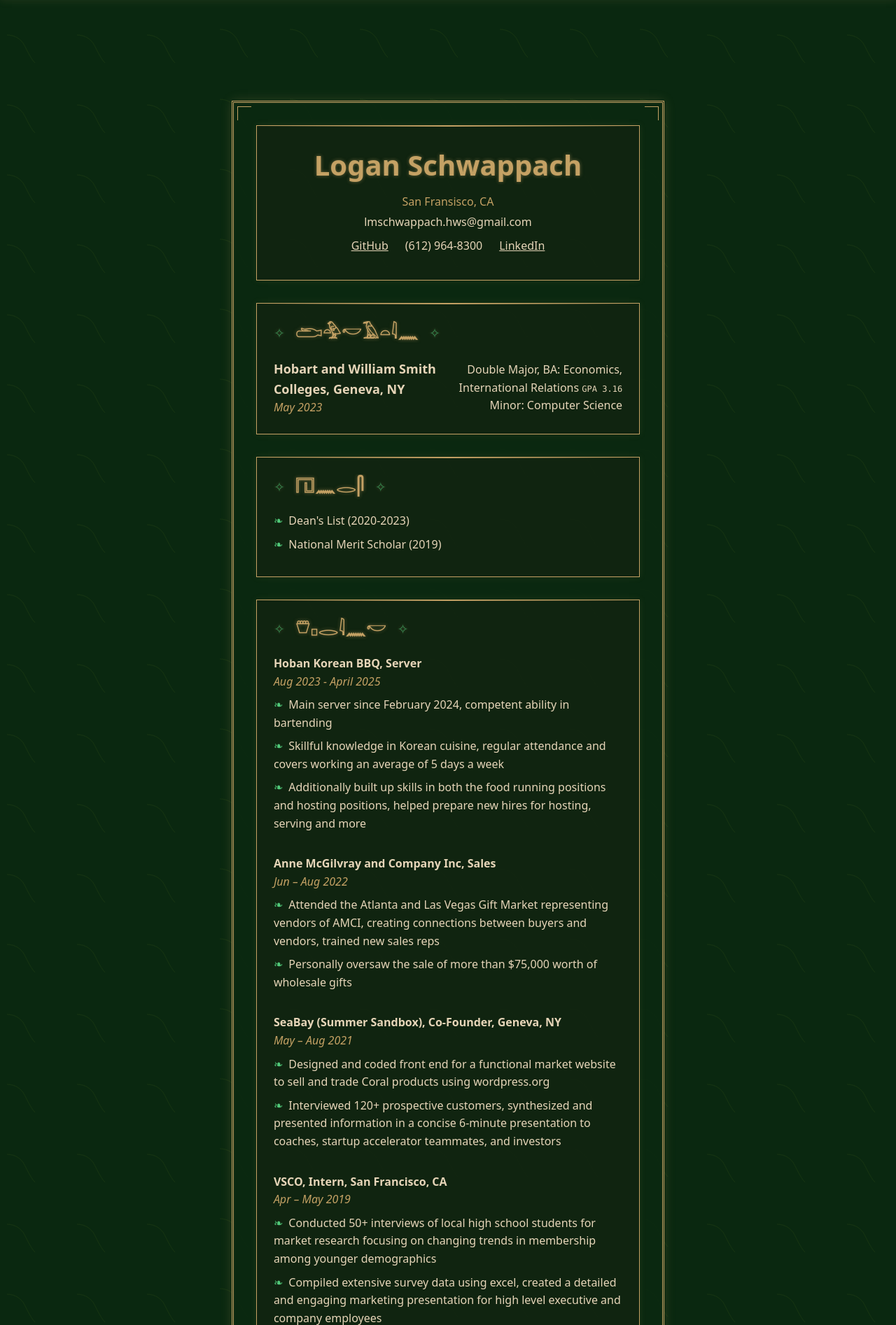
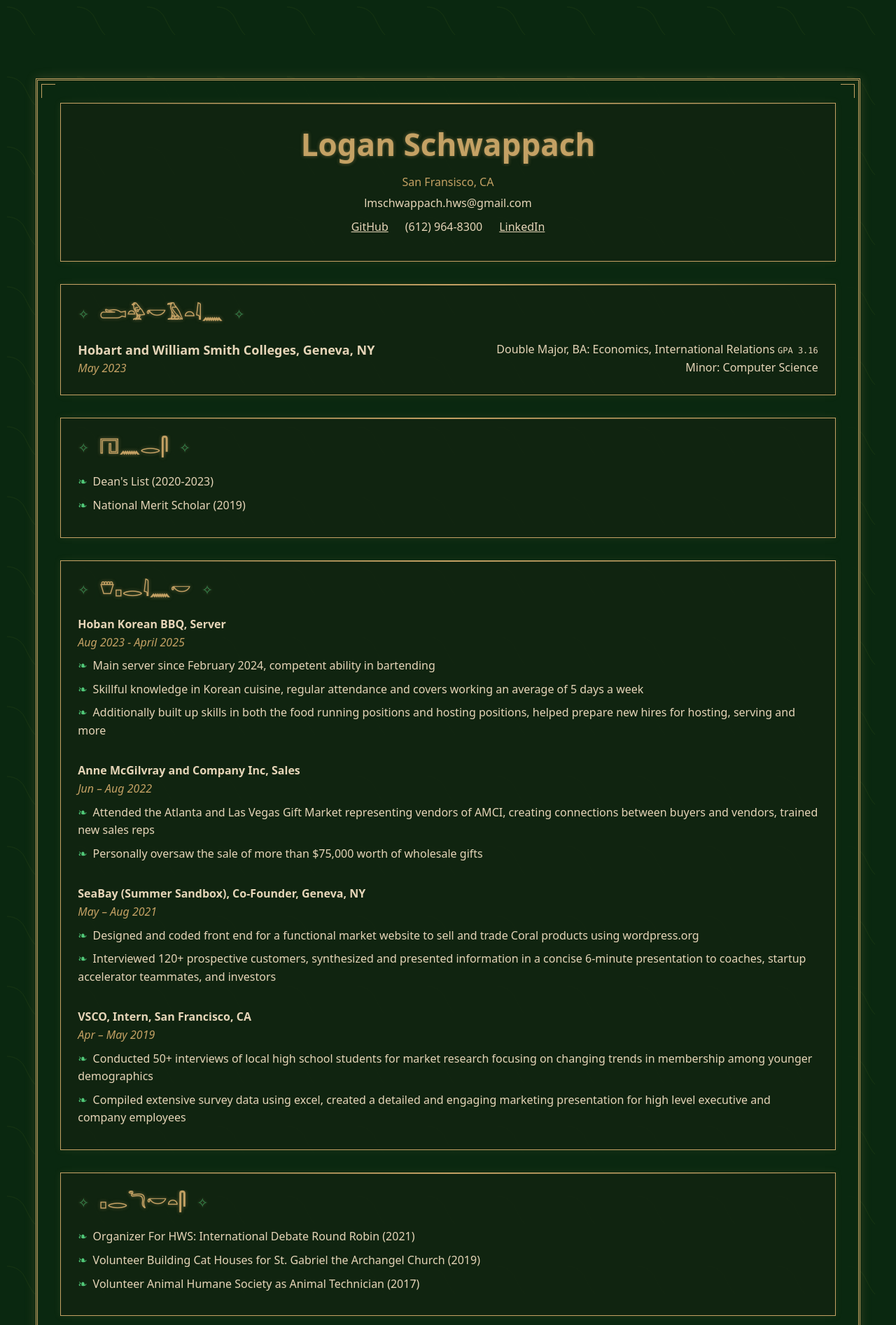
Before and after one commit to logeman123/logan-website, a FastAPI app: page /resume in a window 1280 px wide. Shown: the part 60-1954 px from the top of the page at 70% size. Run offline with FastAPI, Linux system fonts and the light colour scheme.

Commit message:
resume: break out of 720px content column so it spans full width

```diff
--- a/services/web/web_service/static/resume.css
+++ b/services/web/web_service/static/resume.css
@@ -41,6 +41,13 @@ body.jungle-theme .nav a:hover {
   padding-top: 80px;
   margin: 0;
   width: 100%;
+}
+
+/* Break out of the base layout's narrow 720px content column so the resume
+   can span the full viewport like the original site. */
+body.jungle-theme main.container {
+  max-width: none;
+  padding: 0;
 }
 
 /* Resume container */
@@ -240,14 +247,14 @@ body.jungle-theme .nav a:hover {
 }
 
 .resume-title {
-  font-size: 1.875rem;
+  font-size: 2rem;
   line-height: 1.2;
   margin: 0 0 1rem;
 }
 
 @media (min-width: 768px) {
   .resume-title {
-    font-size: 2.5rem;
+    font-size: 2.75rem;
   }
 }
 
```
